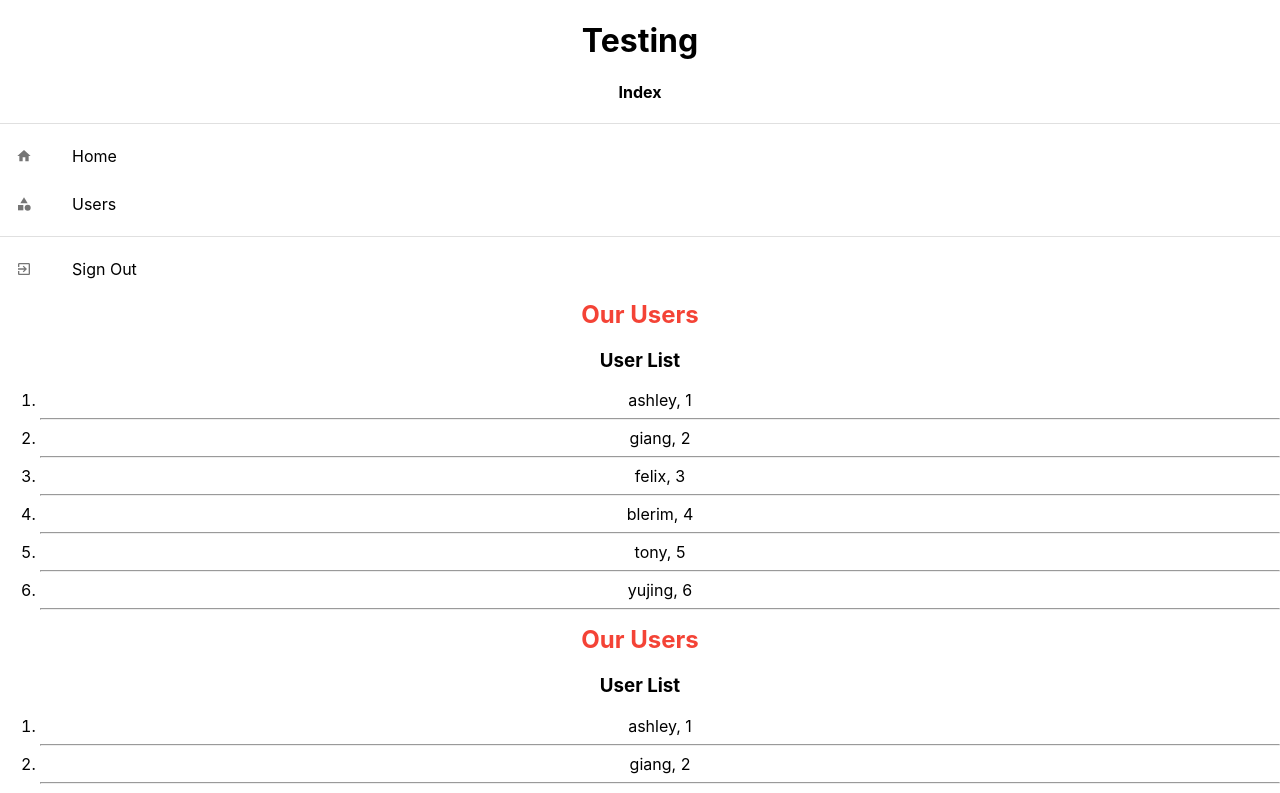
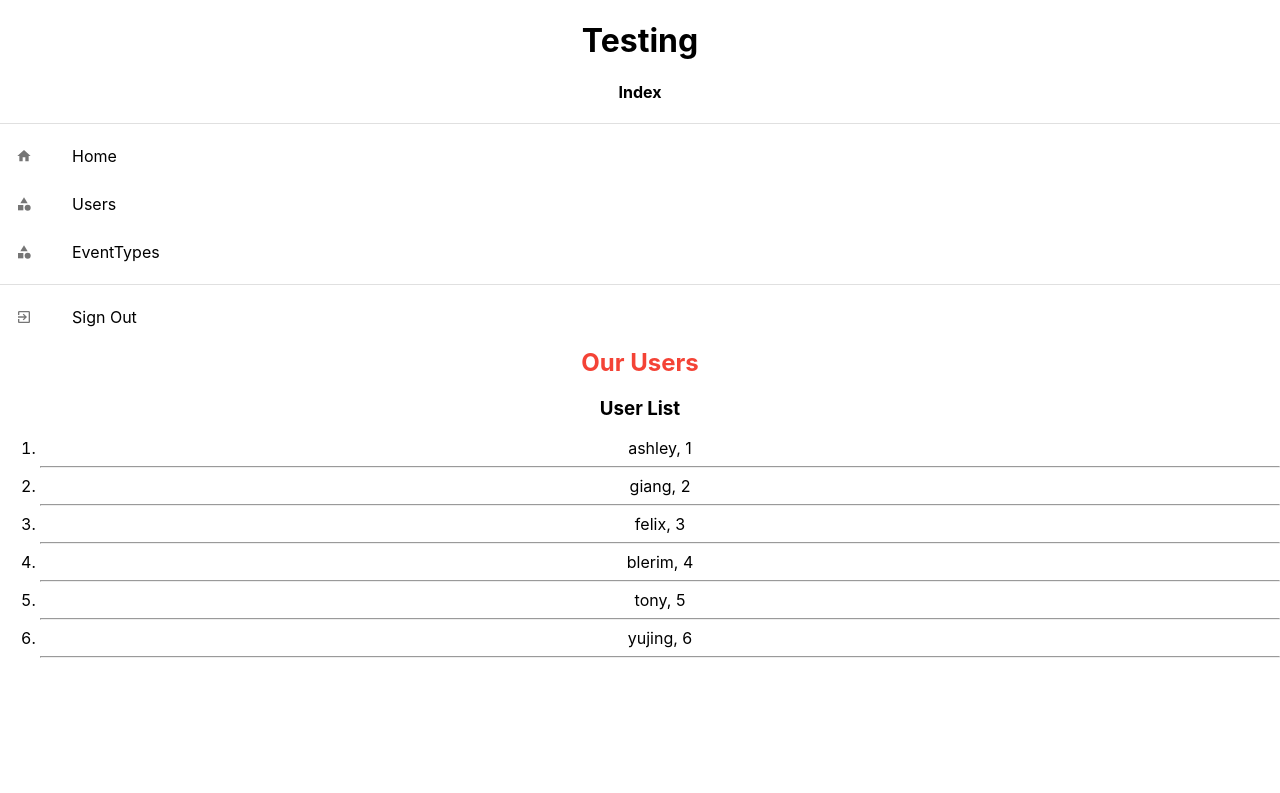
Before and after one commit to valju/case2019s-frontend, a React (Create React App) app: page / in a window 1280 px wide. Shown: the top 793 px of the page. Built offline with nearby package versions, Linux system fonts and the light colour scheme; no server answers.

Commit message:
Added EventType routing. Fixed app.js navigation.

```diff
--- a/src/App.js
+++ b/src/App.js
@@ -2,8 +2,6 @@ import React from "react";
 import "./App.css";
 
 import Navigator from './router/Navigator';
-import Users from "./views/userViews/Users";
-import EventTypes from "./views/eventTypeViews/EventTypes";
 
 
 function App() {
@@ -11,8 +9,6 @@ function App() {
     <div className="App">
       <h1>Testing</h1>
       <Navigator />
-      <Users />
-      <EventTypes />
     </div>
   );
 }
--- a/src/router/Navigator.jsx
+++ b/src/router/Navigator.jsx
@@ -7,6 +7,7 @@ import { mainListItems, secondaryListItems } from './listItems';
 import Users from '../views/userViews/Users';
 import UserDetailsView from '../views/userViews/UserDetailsView';
 import Home from '../views/userViews/Home';
+import EventTypes from '../views/eventTypeViews/EventTypes';
 
 class Navigator extends Component {
 
@@ -23,13 +24,14 @@ class Navigator extends Component {
           </div>
 
           <Switch>
-              { /* <Route exact path="/" component={HomeView} /> */ }
+            { /* <Route exact path="/" component={HomeView} /> */}
             <Route exact path="/" component={Users} />
-              { /* <Route exact path="/home" component={HomeView} /> */ }
+            { /* <Route exact path="/home" component={HomeView} /> */}
             <Route exact path="/home" component={Home} />
             <Route path="/users" component={Users} />
             <Route exact path="/users/:id" component={UserDetailsView} />
-              <Route render={ () => <h1>Page not found</h1>} />
+            <Route path="/eventtypes" component={EventTypes} />
+            <Route render={() => <h1>Page not found</h1>} />
           </Switch>
 
         </div>
--- a/src/router/listItems.js
+++ b/src/router/listItems.js
@@ -32,6 +32,14 @@ export const mainListItems = (
         <ListItemText primary="Users" />
       </ListItemLink>
     </Link>
+    <Link to='/eventtypes' style={{ textDecoration: 'none', color: 'black' }} >
+      <ListItemLink>
+        <ListItemIcon>
+          <CategoryIcon />
+        </ListItemIcon>
+        <ListItemText primary="EventTypes" />
+      </ListItemLink>
+    </Link>
   </div>
 );
 
--- a/src/views/eventTypeViews/EventTypes.js
+++ b/src/views/eventTypeViews/EventTypes.js
@@ -2,7 +2,7 @@ import React, { Component } from 'react'
 import EventTypeList from '../../components/eventTypeComponents/EventTypeList'
 import { Typography } from "@material-ui/core"
 
-export default class Users extends Component {
+export default class EventTypes extends Component {
   render() {
     return (
       <div>
```
Lines whose indentation alone changed are shown as unchanged.
